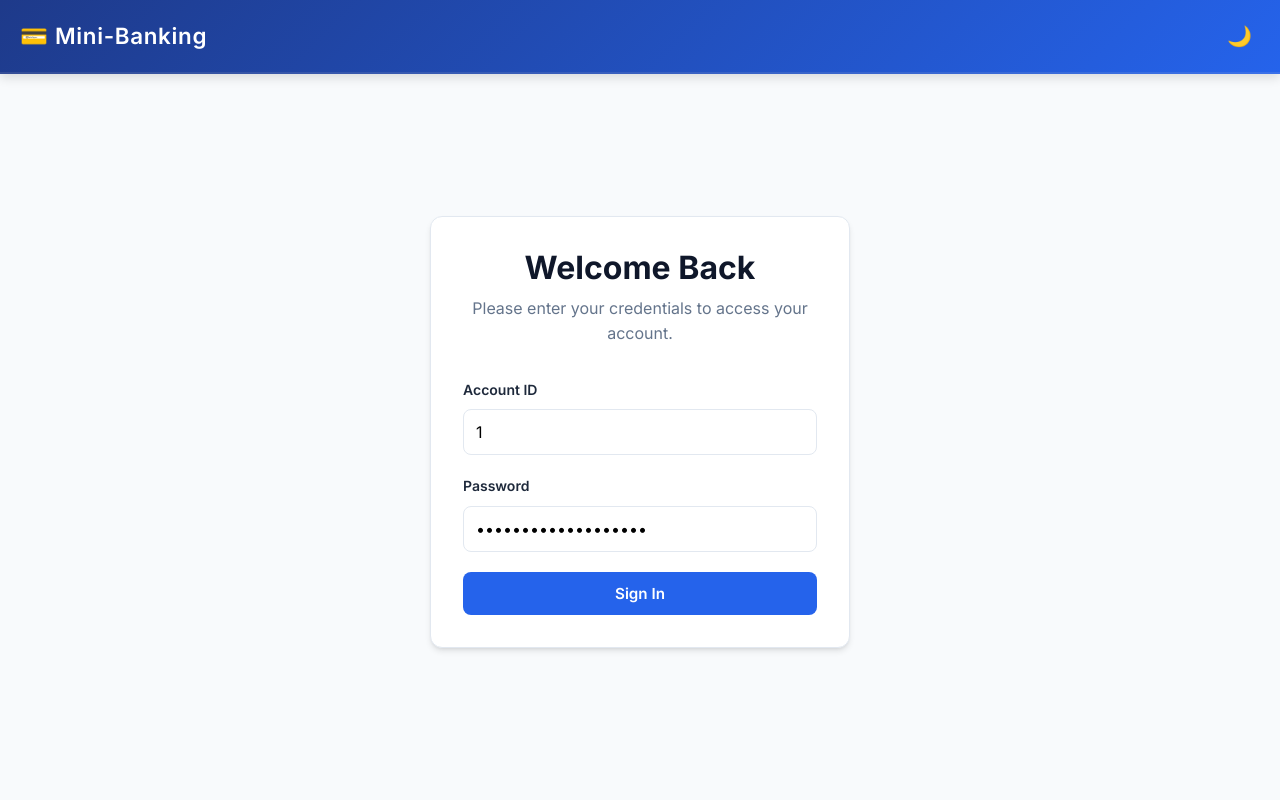
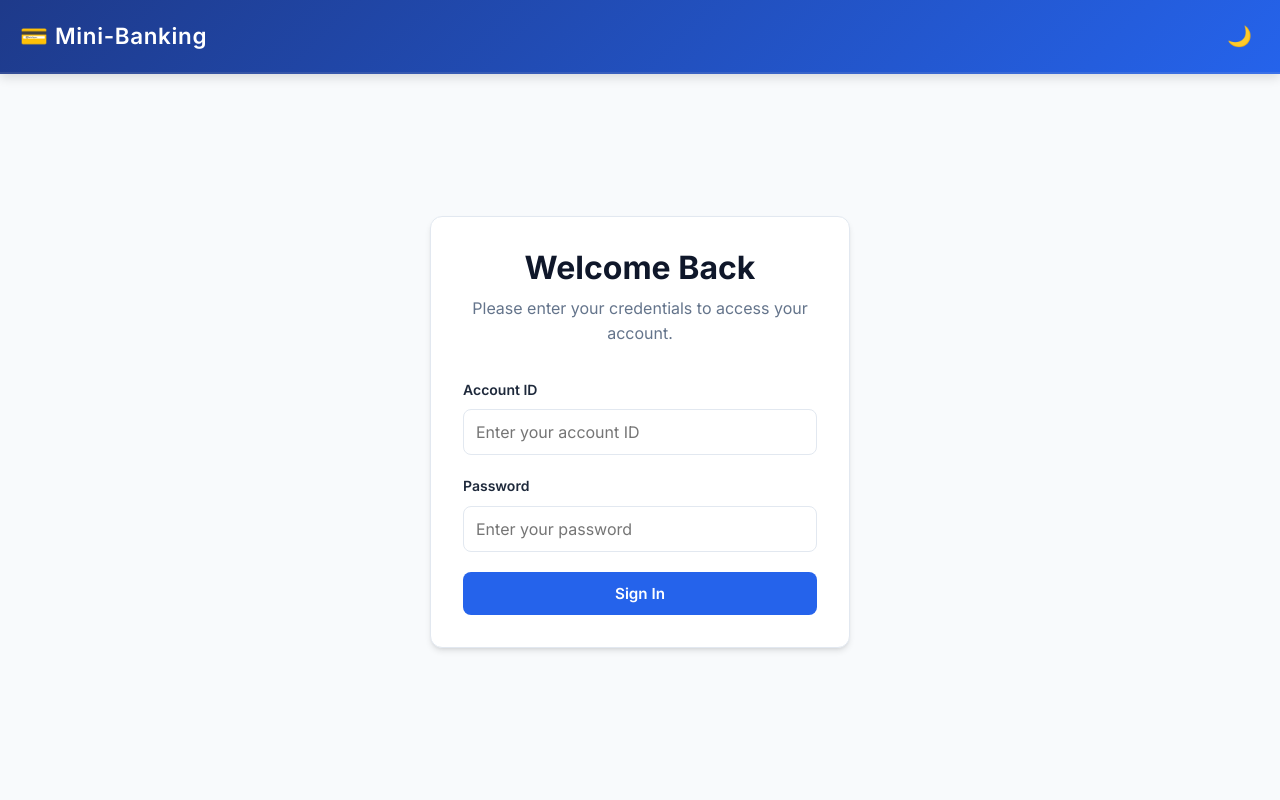
Before and after one commit to andreygonza77/mini-banking-frontend, an Angular app: page /login in a window 1280 px wide. Shown: the top 800 px of the page. Built offline with nearby package versions, Linux system fonts and the light colour scheme.

Commit message:
improved code

```diff
--- a/src/app/components/balance/balance.html
+++ b/src/app/components/balance/balance.html
@@ -8,7 +8,8 @@
         <span class="currency">€</span>
         <span class="amount">{{ bal[0].balance_after }}</span>
       } @else {
-        <p>No balance data available</p>
+        <span class="currency">€</span>
+        <span class="amount">{{ 0 }}</span>
       }
     } @else {
       <p>Loading...</p>
--- a/src/app/components/login/login.ts
+++ b/src/app/components/login/login.ts
@@ -12,8 +12,8 @@ import { MiniBanking } from '../../services/mini-banking';
   styleUrl: './login.css',
 })
 export class Login {
-  username = '1';
-  password = '2026-04-24 18:03:58';
+  username = '';
+  password = '';
   error = '';
   isLoading = false;
 
```
